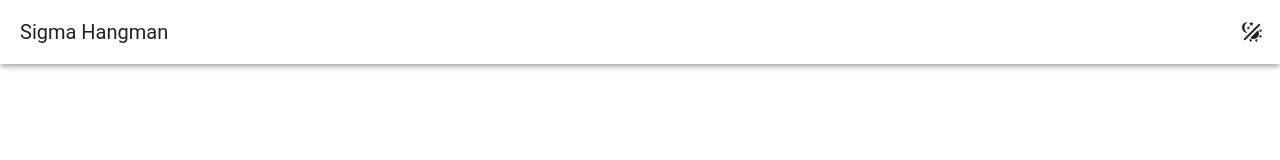
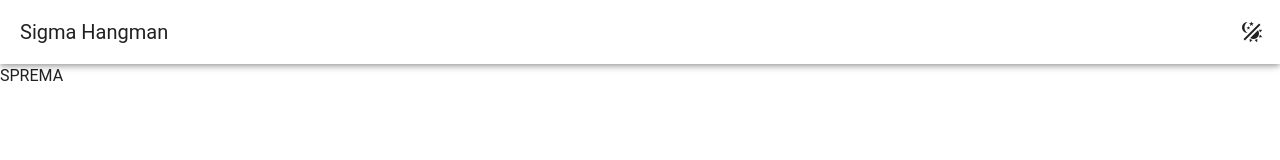
Before and after one commit to Toplivo-Inc/sigma-hangman-client, a Vue app: page /auth in a window 1280 px wide. Before the commit this address had no page. Shown: the top 160 px of the page. Built offline with nearby package versions, Linux system fonts and the light colour scheme; a small style sheet from the web is missing; what @tanstack/vue-query would draw is missing.

Commit message:
feat: add router viewer for app

```diff
--- a/src/App.vue
+++ b/src/App.vue
@@ -5,5 +5,8 @@ import Header from "@/components/Header.vue";
 <template>
   <v-app>
     <Header />
+    <v-main>
+      <router-view />
+    </v-main>
   </v-app>
 </template>
--- /dev/null
+++ b/src/pages/Auth.vue
@@ -0,0 +1,11 @@
+<script setup lang="ts">
+
+</script>
+
+<template>
+  <div>SPREMA</div>
+</template>
+
+<style scoped>
+
+</style>
```
Also changed, not shown: src/plugins/router.ts (+9 -1 lines).
